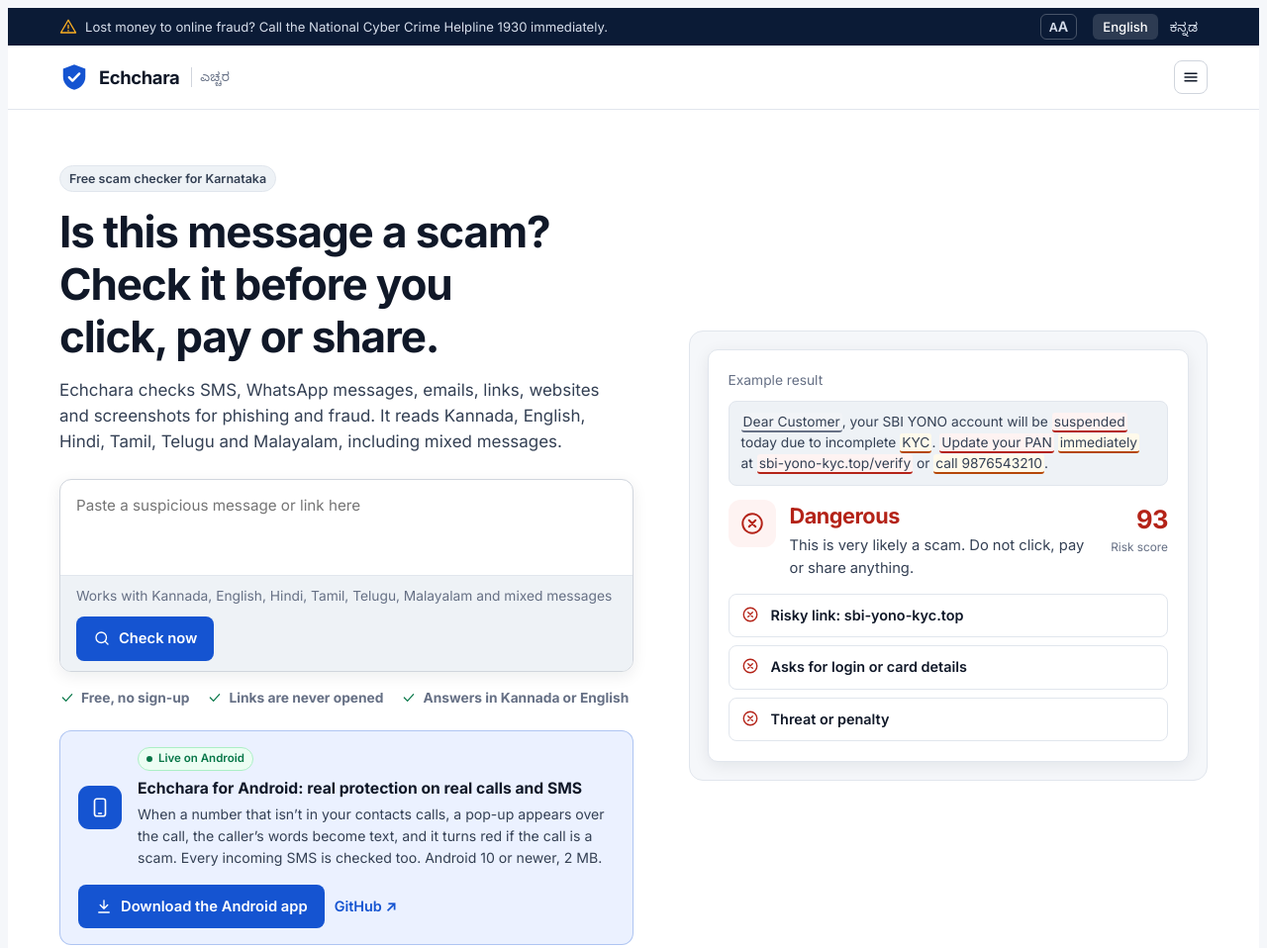
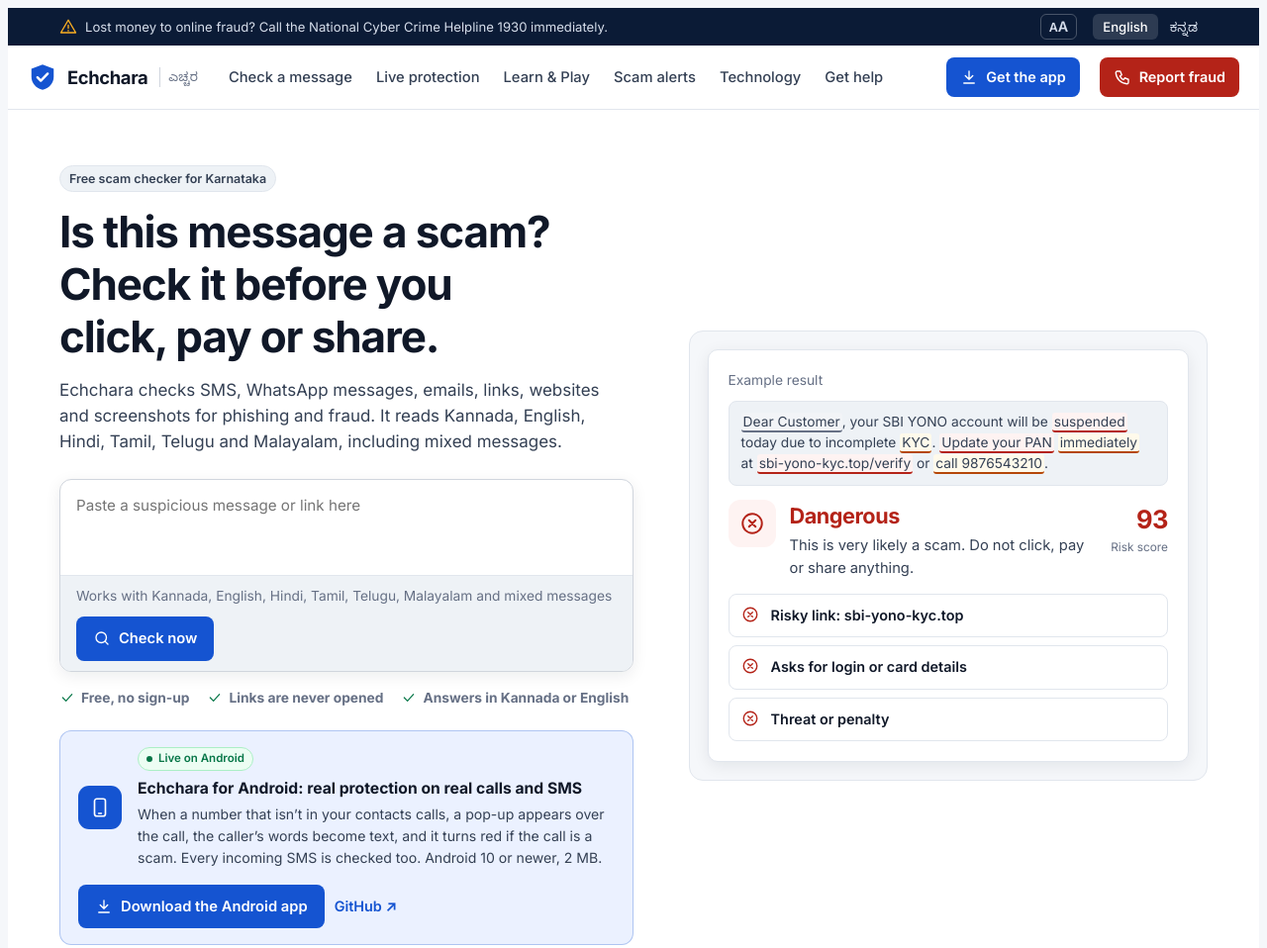
Before and after one commit to Manishshetty-17/echchara, a plain HTML site: page docs/index.html in a window 1280 px wide. Shown: the top 958 px of the page at 99% size. Drawn offline with Linux system fonts and the light colour scheme.

Commit message:
Fix typed scams scoring safe and the header overflowing
A strong scam-rule hit (such as asking for an OTP) can no longer be
pulled below Suspicious by the classifier. Added patterns for "OTP ...
share it", money requests posing as a friend or relative, and "or else"
threats. The header now switches to the menu whenever its links do not
fit, and has room for all links on common laptop widths.

Co-Authored-By: Claude Opus 5.5 <noreply@anthropic.com>

```diff
--- a/docs/index.html
+++ b/docs/index.html
@@ -59,7 +59,7 @@ svg.i{width:18px; height:18px; flex:none; stroke:currentColor; fill:none; stroke
 .lang button{border:0; background:transparent; color:var(--on-navy); padding:3px 10px; border-radius:6px; font-size:.82rem; font-weight:500}
 .lang button[aria-pressed="true"]{background:rgba(255,255,255,.14); color:#fff}
 header.main{position:sticky; top:env(safe-area-inset-top,0px); z-index:30; background:var(--surface); border-bottom:1px solid var(--line)}
-header.main .wrap{display:flex; align-items:center; gap:28px; height:64px}
+header.main .wrap{display:flex; align-items:center; gap:20px; height:64px; max-width:1320px}
 .brand{display:flex; align-items:center; gap:10px; text-decoration:none; color:var(--ink); flex:none}
 .brand b{font-size:1.15rem; font-weight:700; letter-spacing:-.02em}
 .brand small{font-size:.78rem; color:var(--muted); font-weight:500; border-left:1px solid var(--line2); padding-left:8px; margin-left:2px}
@@ -100,7 +100,8 @@ html.big body{font-size:17.5px}
 .livepill i{width:6px; height:6px; border-radius:50%; background:var(--safe)}
 .menu-btn{display:none; margin-left:auto; border:1px solid var(--line2); background:var(--surface); border-radius:8px; padding:7px}
 .mnav{display:none}
-@media (max-width:1380px){ nav.pages, header.main .cta{display:none} .menu-btn{display:inline-flex} .mnav.open{display:grid; gap:2px; padding:8px max(20px, env(safe-area-inset-right,0px)) 14px max(20px, env(safe-area-inset-left,0px)); border-top:1px solid var(--line); background:var(--surface)} .mnav a{padding:11px 10px; border-radius:8px; text-decoration:none; color:var(--ink); font-weight:500} .mnav a[aria-current="page"]{background:var(--brand-soft); color:var(--brand)} header.main .mnav .cta{display:flex; justify-content:center; margin-top:6px; color:#fff} }
+@media (max-width:900px){ nav.pages, header.main .cta{display:none} .menu-btn{display:inline-flex} .mnav.open{display:grid; gap:2px; padding:8px max(20px, env(safe-area-inset-right,0px)) 14px max(20px, env(safe-area-inset-left,0px)); border-top:1px solid var(--line); background:var(--surface)} .mnav a{padding:11px 10px; border-radius:8px; text-decoration:none; color:var(--ink); font-weight:500} .mnav a[aria-current="page"]{background:var(--brand-soft); color:var(--brand)} header.main .mnav .cta{display:flex; justify-content:center; margin-top:6px; color:#fff} }
+header.main.compact nav.pages, header.main.compact .wrap > .cta{display:none} header.main.compact .menu-btn{display:inline-flex} header.main.compact .mnav.open{display:grid; gap:2px; padding:8px 20px 14px; border-top:1px solid var(--line); background:var(--surface)} header.main.compact .mnav a{padding:11px 10px; border-radius:8px; text-decoration:none; color:var(--ink); font-weight:500} header.main.compact .mnav a[aria-current="page"]{background:var(--brand-soft); color:var(--brand)} header.main.compact .mnav .cta{display:flex; justify-content:center; margin-top:6px; color:#fff}
 
 /* page scaffolding */
 main{min-height:60vh}
@@ -837,7 +838,7 @@ function analyzeUrl(input){
 /* ======================= Message rules ======================= */
 const R = (id,sev,w,label,re,kn,why,doo) => ({id,sev,w,label,re,kn,why,do:doo});
 const RULES = [
- R('otpshare','high',.45,{en:'Asks you to share a code',kn:'ಕೋಡ್ ಹಂಚಿಕೊಳ್ಳಲು ಕೇಳುತ್ತಿದೆ'},/\b(share|send|tell|forward|provide|read out|give)\b[^.\n]{0,40}\b(otp|code|pin|password)\b/gi,/(OTP|ಒಟಿಪಿ|ಕೋಡ್|ಪಿನ್)[^.\n]{0,30}(ಕಳುಹಿಸಿ|ಹೇಳಿ|ಹಂಚಿಕೊಳ್ಳಿ|kalisi|heli)/gi,
+ R('otpshare','high',.45,{en:'Asks you to share a code',kn:'ಕೋಡ್ ಹಂಚಿಕೊಳ್ಳಲು ಕೇಳುತ್ತಿದೆ'},/\b(share|send|tell|forward|provide|read out|give)\b[^.\n]{0,40}\b(otp|code|pin|password)\b|\b(otp|pin|password)\b[^.\n]{0,40}\b(share|send|tell|forward|give|read out)\s+(it|that|me|us|the (otp|code|pin))\b/gi,/(OTP|ಒಟಿಪಿ|ಕೋಡ್|ಪಿನ್)[^.\n]{0,30}(ಕಳುಹಿಸಿ|ಹೇಳಿ|ಹಂಚಿಕೊಳ್ಳಿ|kalisi|heli)/gi,
   {en:'No bank, courier or app will ever ask you to read out or forward a one-time code. The code is the key to your account.',kn:'ಯಾವ ಬ್ಯಾಂಕ್, ಕೊರಿಯರ್ ಅಥವಾ ಆ್ಯಪ್ OTP ಕೇಳುವುದಿಲ್ಲ. ಆ ಕೋಡ್ ನಿಮ್ಮ ಖಾತೆಯ ಕೀಲಿ.'},{en:'Never share an OTP or PIN, even with someone claiming to be the bank.',kn:'OTP ಅಥವಾ PIN ಅನ್ನು ಯಾರಿಗೂ ಹೇಳಬೇಡಿ, ಬ್ಯಾಂಕಿನವರು ಎಂದರೂ ಸಹ.'}),
  R('upipin','high',.45,{en:'PIN to "receive" money',kn:'ಹಣ "ಪಡೆಯಲು" PIN'},/\b(enter|type|input)\b[^.\n]{0,30}\b(upi )?pin\b[^.\n]{0,40}\b(receive|get|claim|refund|credit)|\b(collect request|approve (the )?(payment )?request)/gi,/ಹಣ ಪಡೆಯಲು[^.\n]{0,20}(ಪಿನ್|PIN)/g,
   {en:'You never need a PIN to receive money. Entering your UPI PIN on a collect request sends money out of your account.',kn:'ಹಣ ಪಡೆಯಲು PIN ಬೇಕಿಲ್ಲ. collect request ನಲ್ಲಿ PIN ಹಾಕಿದರೆ ನಿಮ್ಮ ಖಾತೆಯಿಂದ ಹಣ ಹೋಗುತ್ತದೆ.'},{en:'Decline any collect request you did not start.',kn:'ನೀವು ಆರಂಭಿಸದ collect request ತಿರಸ್ಕರಿಸಿ.'}),
@@ -847,7 +848,7 @@ const RULES = [
   {en:'Real officials never forbid you from talking to family. Isolation is how "digital arrest" scams keep control for hours.',kn:'ನಿಜವಾದ ಅಧಿಕಾರಿಗಳು ಮನೆಯವರೊಂದಿಗೆ ಮಾತನಾಡಬೇಡಿ ಎನ್ನುವುದಿಲ್ಲ. "ಡಿಜಿಟಲ್ ಅರೆಸ್ಟ್" ವಂಚನೆಯ ತಂತ್ರ ಇದು.'},{en:'Hang up and tell someone you trust. Police do not arrest anyone over a video call.',kn:'ಕರೆ ಕಡಿತಗೊಳಿಸಿ, ನಂಬಿಕಸ್ಥರಿಗೆ ತಿಳಿಸಿ. ಪೊಲೀಸರು ವೀಡಿಯೊ ಕರೆಯಲ್ಲಿ ಬಂಧಿಸುವುದಿಲ್ಲ.'}),
  R('creds','high',.3,{en:'Asks for login or card details',kn:'ಲಾಗಿನ್ ಅಥವಾ ಕಾರ್ಡ್ ವಿವರ ಕೇಳುತ್ತಿದೆ'},/\b(password|passcode|cvv|card number|card details|login details|net ?banking (id|details)|verify your (account|identity|details)|confirm your (account|details|identity)|update your (kyc|details|account|pan|information)|update pan|kyc update)\b/gi,/ಕೆವೈಸಿ ನವೀಕರಿಸ|ಖಾತೆಯನ್ನು ಪರಿಶೀಲಿಸ|ಪಾಸ್‌ವರ್ಡ್|KYC update maadi/gi,
   {en:'Requests to "verify" or "update" details through a link are the core of credential phishing.',kn:'ಲಿಂಕ್ ಮೂಲಕ ವಿವರ "ಪರಿಶೀಲಿಸಿ" ಅಥವಾ "ನವೀಕರಿಸಿ" ಎನ್ನುವುದು ಫಿಶಿಂಗ್‌ನ ಮುಖ್ಯ ತಂತ್ರ.'},{en:'Open the official app or type the website yourself. Never use the link in the message.',kn:'ಅಧಿಕೃತ ಆ್ಯಪ್ ತೆರೆಯಿರಿ ಅಥವಾ ವೆಬ್‌ಸೈಟ್ ನೀವೇ ಟೈಪ್ ಮಾಡಿ. ಸಂದೇಶದ ಲಿಂಕ್ ಬಳಸಬೇಡಿ.'}),
- R('threat','high',.25,{en:'Threat or penalty',kn:'ಬೆದರಿಕೆ ಅಥವಾ ದಂಡ'},/\b(suspend(ed)?|block(ed)?|deactivat(ed|ion)|disconnect(ed|ion)|locked|terminat(ed|ion)|legal action|arrest(ed)?|warrant|penalty|fine of|police|FIR|court|money laundering|seized|frozen|banned)\b/gi,/ಬ್ಲಾಕ್|ಸ್ಥಗಿತ|ಬಂಧನ|ಪೊಲೀಸ್|ದಂಡ|block aag/gi,
+ R('threat','high',.25,{en:'Threat or penalty',kn:'ಬೆದರಿಕೆ ಅಥವಾ ದಂಡ'},/\b(suspend(ed)?|block(ed)?|deactivat(ed|ion)|disconnect(ed|ion)|locked|terminat(ed|ion)|legal action|arrest(ed)?|warrant|penalty|fine of|police|FIR|court|money laundering|seized|frozen|banned|or else)\b/gi,/ಬ್ಲಾಕ್|ಸ್ಥಗಿತ|ಬಂಧನ|ಪೊಲೀಸ್|ದಂಡ|block aag/gi,
   {en:'Fear shuts down careful thinking. Scammers invent a consequence so you act before checking.',kn:'ಭಯ ಯೋಚನೆಯನ್ನು ನಿಲ್ಲಿಸುತ್ತದೆ. ಪರಿಶೀಲಿಸುವ ಮೊದಲೇ ನೀವು ಕ್ರಮ ಕೈಗೊಳ್ಳಲೆಂದು ಬೆದರಿಸುತ್ತಾರೆ.'},{en:'Check your account status yourself in the official app.',kn:'ನಿಮ್ಮ ಖಾತೆಯ ಸ್ಥಿತಿಯನ್ನು ಅಧಿಕೃತ ಆ್ಯಪ್‌ನಲ್ಲಿ ನೀವೇ ಪರಿಶೀಲಿಸಿ.'}),
  R('money','high',.3,{en:'Unusual payment demand',kn:'ಅಸಾಮಾನ್ಯ ಪಾವತಿ ಬೇಡಿಕೆ'},/\b(gift ?cards?|google play (cards?|codes?)|bitcoin|btc|usdt|crypto(currency)?|wire transfer|western union|processing (fee|charges)|registration fee|release fee|customs (duty|fee|charges)|security deposit|(safe|secure|verification|rbi) account|transfer (all )?(your )?(savings|funds|money)|pay (rs\.?|₹|inr)\s?[\d,]+)\b/gi,/ಶುಲ್ಕ ಪಾವತಿಸಿ|ವೀಸಾ ಶುಲ್ಕ|ಹಣ ವರ್ಗಾಯಿಸಿ|ಗಿಫ್ಟ್ ಕಾರ್ಡ್|ನೋಂದಣಿ ಶುಲ್ಕ/g,
   {en:'Gift cards, crypto, "safe accounts" and small fees to release a bigger amount are untraceable routes fraudsters prefer.',kn:'ಗಿಫ್ಟ್ ಕಾರ್ಡ್, ಕ್ರಿಪ್ಟೋ, "ಸುರಕ್ಷಿತ ಖಾತೆ", ದೊಡ್ಡ ಮೊತ್ತಕ್ಕಾಗಿ ಸಣ್ಣ ಶುಲ್ಕ: ವಂಚಕರ ಮೆಚ್ಚಿನ ದಾರಿಗಳು.'},{en:'Do not pay any fee to receive a prize, parcel, refund, loan or job.',kn:'ಬಹುಮಾನ, ಪಾರ್ಸೆಲ್, ರೀಫಂಡ್, ಸಾಲ ಅಥವಾ ಕೆಲಸಕ್ಕಾಗಿ ಶುಲ್ಕ ಪಾವತಿಸಬೇಡಿ.'}),
@@ -857,7 +858,7 @@ const RULES = [
   {en:'Karnataka guarantee schemes have no registration fee and never ask for payment through a link.',kn:'ಕರ್ನಾಟಕದ ಗ್ಯಾರಂಟಿ ಯೋಜನೆಗಳಿಗೆ ನೋಂದಣಿ ಶುಲ್ಕವಿಲ್ಲ. ಲಿಂಕ್ ಮೂಲಕ ಪಾವತಿ ಕೇಳುವುದಿಲ್ಲ.'},{en:'Ask at a Grama One / Karnataka One centre or on Seva Sindhu.',kn:'ಗ್ರಾಮ ಒನ್ / ಕರ್ನಾಟಕ ಒನ್ ಕೇಂದ್ರ ಅಥವಾ ಸೇವಾ ಸಿಂಧುವಿನಲ್ಲಿ ವಿಚಾರಿಸಿ.'}),
  R('challan','high',.4,{en:'Fake traffic e-challan',kn:'ನಕಲಿ ಟ್ರಾಫಿಕ್ ಇ-ಚಲನ್'},/\b(e-?challan|traffic (fine|challan)|rto)\b[^.\n]{0,60}\b(apk|download|app|pay now|link)\b/gi,/ಚಲನ್[^.\n]{0,40}(ಡೌನ್‌ಲೋಡ್|ಲಿಂಕ್|APK)/gi,
   {en:'Scammers send fake challan "apps" that steal SMS and OTPs once installed.',kn:'ಇನ್‌ಸ್ಟಾಲ್ ಮಾಡಿದ ನಂತರ SMS ಮತ್ತು OTP ಕದಿಯುವ ನಕಲಿ ಚಲನ್ "ಆ್ಯಪ್" ಕಳುಹಿಸುತ್ತಾರೆ.'},{en:'Check challans only on the official Parivahan or Karnataka State Police site. Never install an APK.',kn:'ಚಲನ್ ಅನ್ನು ಅಧಿಕೃತ ಪರಿವಾಹನ್ ಅಥವಾ ಕರ್ನಾಟಕ ಪೊಲೀಸ್ ಸೈಟ್‌ನಲ್ಲಿ ಮಾತ್ರ ಪರಿಶೀಲಿಸಿ.'}),
- R('family','mid',.32,{en:'Money request from a "new number"',kn:'"ಹೊಸ ಸಂಖ್ಯೆ"ಯಿಂದ ಹಣದ ಬೇಡಿಕೆ'},/\b(new number|my (phone|mobile) (broke|fell|is (lost|broken))|lost my phone|phone (broke|fell))\b/gi,/ಹೊಸ ಸಂಖ್ಯೆ|ಫೋನ್ ಕಳೆದು/g,
+ R('family','mid',.32,{en:'Money request posing as a friend or relative',kn:'ಸ್ನೇಹಿತ / ಸಂಬಂಧಿಕರಂತೆ ಹಣದ ಬೇಡಿಕೆ'},/\b(new number|my (phone|mobile) (broke|fell|is (lost|broken))|lost my phone|phone (broke|fell)|(i'?m|i am|iam|this is|it'?s) (your )?(friend|brother|bro|sister|son|daughter|cousin|uncle|nephew|niece|colleague|classmate)|(send|transfer)\s+(me|us)\s+(some\s+)?(money|cash|amount)|(please|pls|plz|kindly)\s+(send|transfer)\s+(some\s+)?(money|cash|amount)|^\s*(send|transfer)\s+(some\s+)?(money|cash)|\bi\s+need\s+(some\s+)?(money|cash))\b/gi,/ಹೊಸ ಸಂಖ್ಯೆ|ಫೋನ್ ಕಳೆದು/g,
   {en:'"Hi Amma, this is my new number" is how relative-impersonation scams start, often followed by an urgent UPI request.',kn:'"ಅಮ್ಮ, ಇದು ನನ್ನ ಹೊಸ ಸಂಖ್ಯೆ" ಎಂದು ಸಂಬಂಧಿಕರಂತೆ ನಟಿಸುವ ವಂಚನೆ ಶುರುವಾಗುತ್ತದೆ.'},{en:'Call the person on their old saved number before sending anything.',kn:'ಹಣ ಕಳುಹಿಸುವ ಮೊದಲು ಹಳೆಯ ಉಳಿಸಿದ ಸಂಖ್ಯೆಗೆ ಕರೆ ಮಾಡಿ ಖಚಿತಪಡಿಸಿ.'}),
  R('gulf','mid',.28,{en:'Overseas job with visa fee',kn:'ವಿದೇಶಿ ಉದ್ಯೋಗ, ವೀಸಾ ಶುಲ್ಕ'},/\b(dubai|saudi|qatar|kuwait|oman|bahrain|gulf|abroad)\b[^.\n]{0,60}\b(visa|job|salary)\b|\bvisa (processing|charges|fee)/gi,/(ದುಬೈ|ವಿದೇಶ)[^.\n]{0,30}(ಉದ್ಯೋಗ|ವೀಸಾ)/g,
   {en:'Coastal Karnataka families are targeted with fake Gulf job offers that demand visa or medical fees up front.',kn:'ಕರಾವಳಿ ಕರ್ನಾಟಕದ ಕುಟುಂಬಗಳನ್ನು ಮುಂಗಡ ವೀಸಾ ಶುಲ್ಕ ಕೇಳುವ ನಕಲಿ ಗಲ್ಫ್ ಉದ್ಯೋಗಗಳಿಂದ ಗುರಿ ಮಾಡಲಾಗುತ್ತಿದೆ.'},{en:'Verify the recruiting agent on the government eMigrate portal.',kn:'ನೇಮಕಾತಿ ಏಜೆಂಟ್ ಅನ್ನು ಸರ್ಕಾರದ eMigrate ಪೋರ್ಟಲ್‌ನಲ್ಲಿ ಪರಿಶೀಲಿಸಿ.'}),
@@ -947,7 +948,7 @@ function analyzeText(text, opts={}){
       for(const m of text.matchAll(re)){
         const s=m.index, e=s+m[0].length;
         if(inLink(s,e)) continue;
-        if(['otpshare','creds','upipin'].includes(rule.id) && !off.has('negation') && /(\b(not|never|no one|nobody)\b|n't)[^.\n]{0,35}$/i.test(text.slice(Math.max(0,s-45),s))) continue;
+        if(['otpshare','creds','upipin'].includes(rule.id) && !off.has('negation') && (/(\b(not|never|no one|nobody)\b|n't)[^.\n]{0,35}$/i.test(text.slice(Math.max(0,s-45),s)) || /\b(not|never)\b|n't/i.test(m[0]))) continue;
         if(!hits.has(rule.id)) hits.set(rule.id,{rule,ex:[]});
         const h=hits.get(rule.id); if(h.ex.length<3 && !h.ex.includes(m[0])) h.ex.push(m[0]);
         ranges.push({s,e,sev:rule.sev,tip:L(rule.label)});
@@ -1166,6 +1167,7 @@ function fuse(rule, ml, safe){
   if(ml!=null && (rule>=60 || ml>=.9)) s = Math.max(s, 62);
   if(ml!=null && rule<20 && ml<.35) s = Math.min(s, 20);
   if(safe && rule<20) s = Math.min(s, 20);
+  if(rule>=40) s = Math.max(s, rule>=55 ? 60 : 45);
   return Math.max(0, Math.min(100, s));
 }
 const band = s => s>=60?'danger':s>=30?'warn':'safe';
@@ -1229,7 +1231,18 @@ function renderNav(){
   const links = PAGES.filter(p=>p[0]!=='home' && p[0]!=='partners').map(([id,k])=>`<a href="#${id}"${id===page?' aria-current="page"':''}>${t(k)}</a>`).join('');
   $('nav').innerHTML = links;
   $('mnav').innerHTML = PAGES.map(([id,k])=>`<a href="#${id}"${id===page?' aria-current="page"':''}>${t(k)}</a>`).join('') + `<a class="cta app" href="https://github.com/Manishshetty-17/echchara/releases/latest/download/Echchara.apk" target="_blank" rel="noopener">${t('app.hdr')}</a><a class="cta" href="#help">${t('cta')}</a>`;
-}
+  fitNav();
+}
+function fitNav(){
+  const h=document.querySelector('header.main'), n=$('nav'); if(!h||!n) return;
+  h.classList.remove('compact');
+  if(getComputedStyle(n).display==='none') return;
+  const w=h.querySelector('.wrap');
+  if(n.scrollWidth>n.clientWidth+1 || w.scrollWidth>w.clientWidth+1) h.classList.add('compact');
+}
+addEventListener('resize', ()=>{ clearTimeout(fitNav.t); fitNav.t=setTimeout(fitNav,80); });
+if(window.ResizeObserver){ let lastW=0; new ResizeObserver(es=>{ const w=Math.round(es[0].contentRect.width); if(w!==lastW){ lastW=w; fitNav(); } }).observe(document.querySelector('header.main')); }
+if(document.fonts && document.fonts.ready) document.fonts.ready.then(()=>fitNav());
 function route(){
   let p = location.hash.slice(1); if(!PAGES.some(x=>x[0]===p)) p='home';
   const changed = p!==page; page = p;
```
